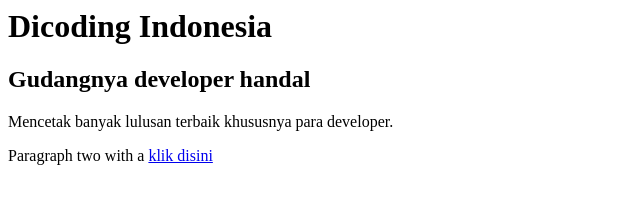
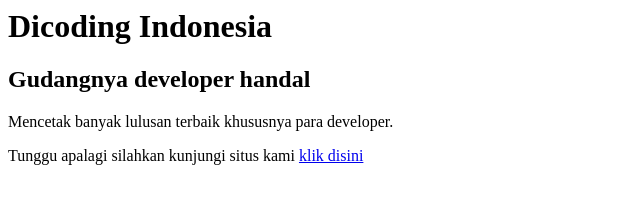
Before and after one commit to lian-exe/215410009_lap6, a plain HTML site: page index.html in a window 1280 px wide. Shown: the whole page, without its empty margins (0-640 px from the left). Drawn offline with Linux system fonts and the light colour scheme.

Commit message:
Mengubah file html

```diff
--- a/index.html
+++ b/index.html
@@ -7,7 +7,7 @@
     <h1>Dicoding Indonesia</h1>
     <h2>Gudangnya developer handal</h2>
     <p>Mencetak banyak lulusan terbaik khususnya para developer.</p>
-    <p>Paragraph two with a <a href="https://dicoding.com">klik disini</a></p>
+    <p>Tunggu apalagi silahkan kunjungi situs kami <a href="https://dicoding.com">klik disini</a></p>
   </main>
 </body>
 </html>
```
